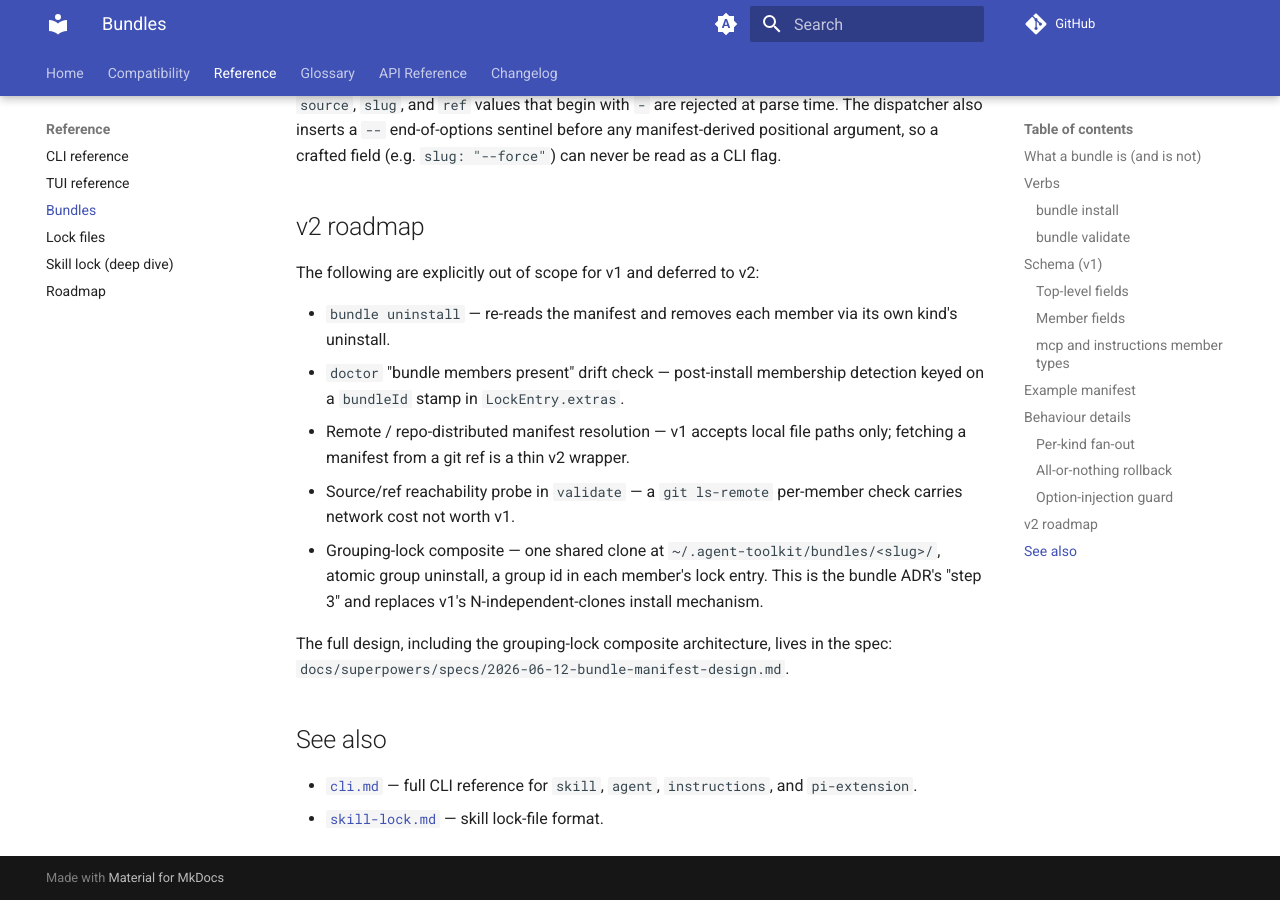
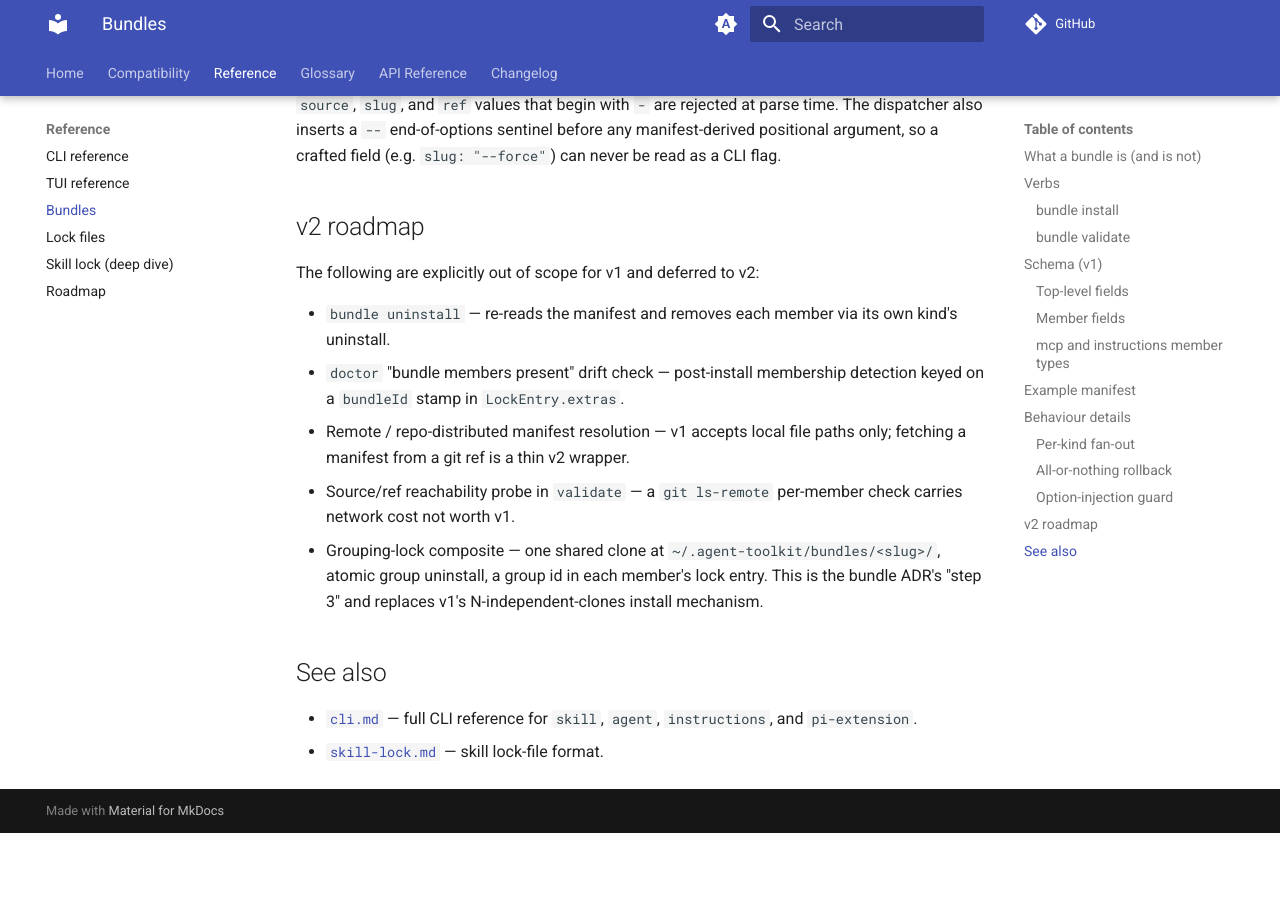
Before and after one commit to ajanderson1/agent-toolkit-cli, an MkDocs documentation site: the page built from docs/agent-toolkit/bundles.md, in a window 1280 px wide and 900 px high, scrolled down 4072 px. Built offline with MkDocs 1.6.1 and Material for MkDocs 9.7.7, drawn with Linux system fonts in a browser that asks for light colours; comment, search, counter and statistics services are not loaded; after the commit the page ends 4905 px from its top, so only the background shows below that.

Commit message:
docs: scrub dead pointers to untracked superpowers specs
bundles.md and skill-lock.md cited spec/plan paths under docs/superpowers/,
which is no longer in the repo (untracked in 68cfe45). Removed the dead
`docs/superpowers/...` references from these two published pages: dropped the
trailing spec citation in bundles.md and the two spec/plan bullets in
skill-lock.md, keeping the live upstream-source link.

Device: atlas

```diff
--- a/docs/agent-toolkit/bundles.md
+++ b/docs/agent-toolkit/bundles.md
@@ -181,10 +181,6 @@ The following are explicitly out of scope for v1 and deferred to v2:
   member's lock entry.  This is the bundle ADR's "step 3" and replaces v1's
   N-independent-clones install mechanism.
 
-The full design, including the grouping-lock composite architecture, lives in the
-spec:
-`docs/superpowers/specs/2026-06-12-bundle-manifest-design.md`.
-
 ## See also
 
 - [`cli.md`](cli.md) — full CLI reference for `skill`, `agent`, `instructions`,
```
Also changed, not shown: docs/agent-toolkit/skill-lock.md (+0 -2 lines).
